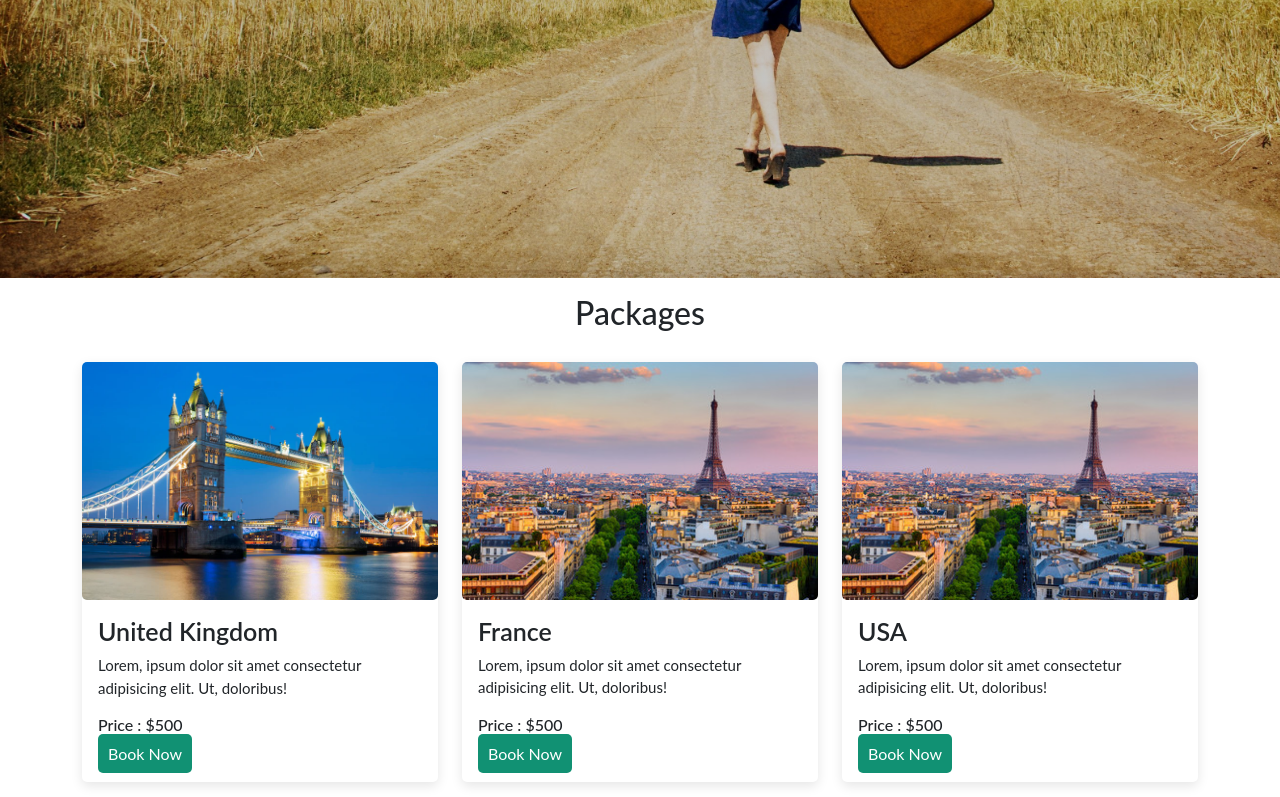
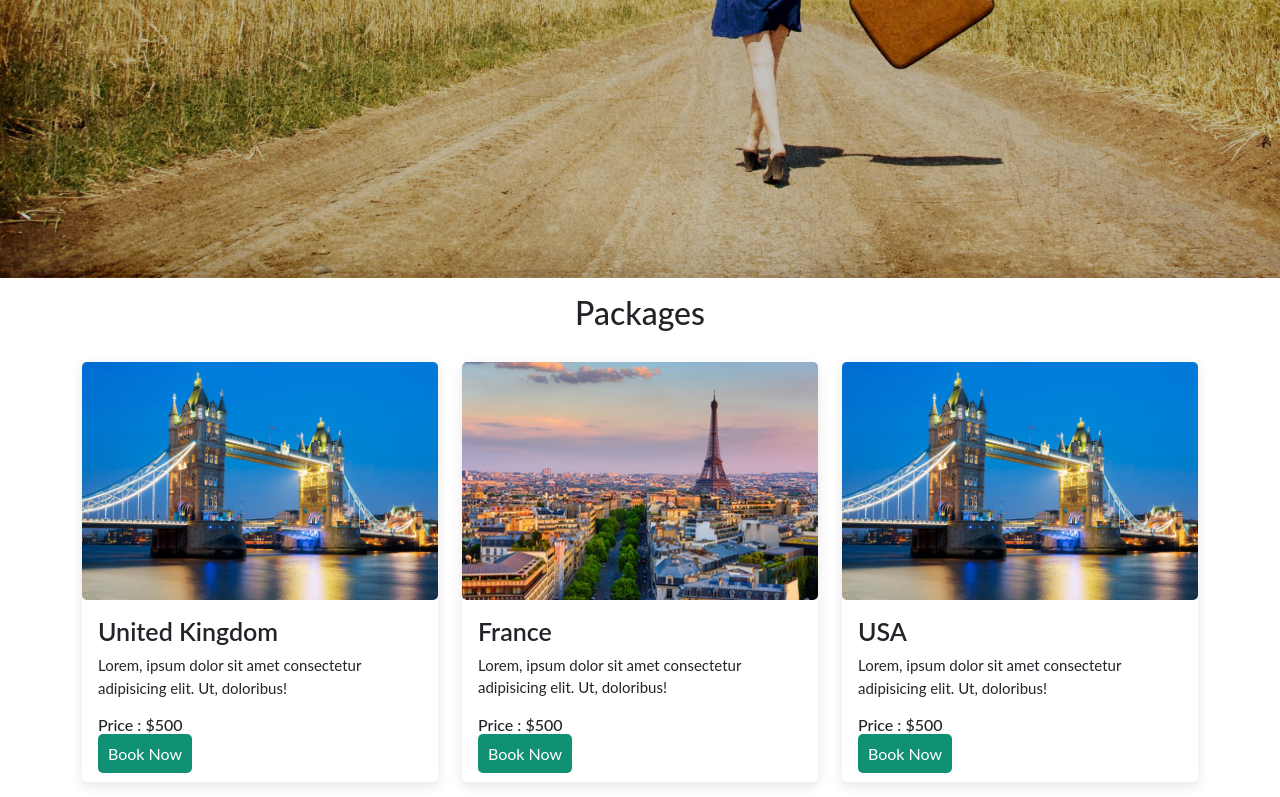
Before and after one commit to NavyaNarukulla/Travel, a plain HTML site: page index.html in a window 1280 px wide. Shown: the part 498-1295 px from the top of the page. Drawn offline with nearby package versions, Linux system fonts and the light colour scheme.

Commit message:
Update index.html

```diff
--- a/index.html
+++ b/index.html
@@ -108,7 +108,7 @@
           </div>
           <div class="col-md-4 py-3 py-md-0">
             <div class="card">
-              <img src="images/france.png" />
+              <img src="images/uk.png" />
               <div class="card-body">
                 <h3>USA</h3>
                 <p>
```
